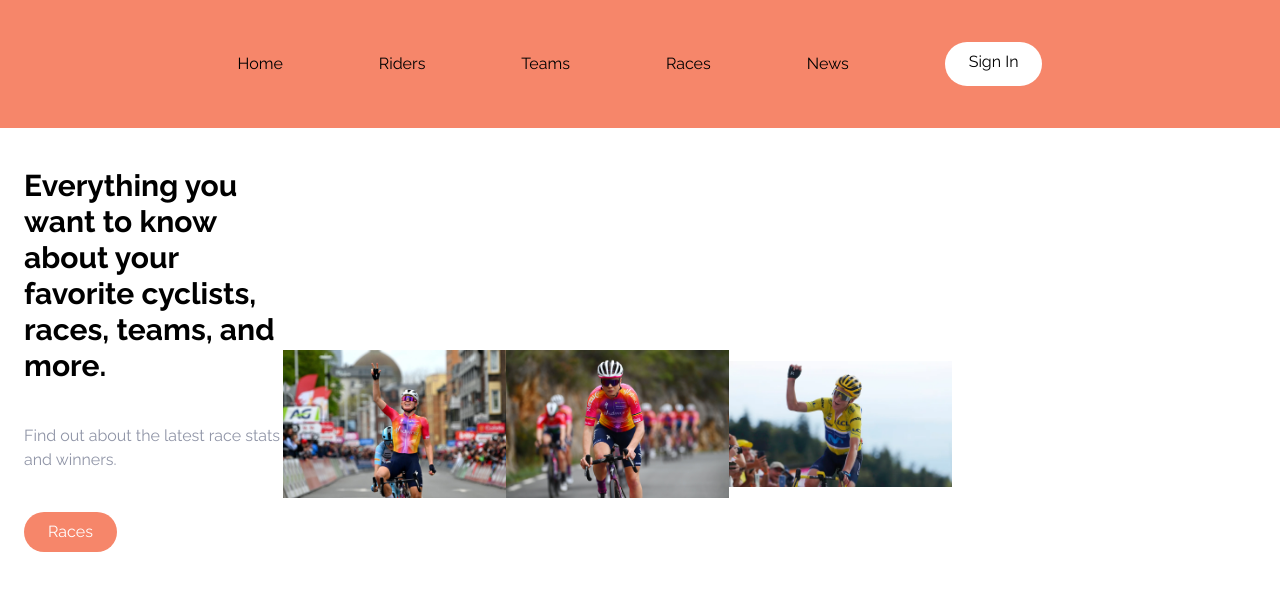
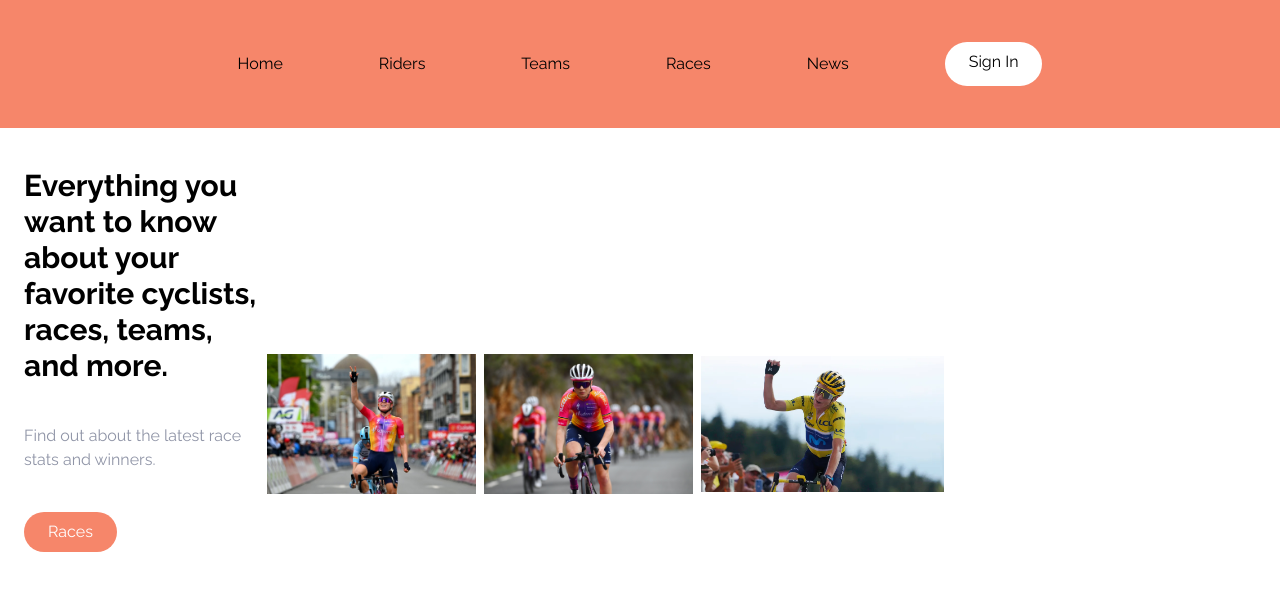
Before and after one commit to kaseyknudsen/Womens-Cycling-App-2, a Next.js app: page / in a window 1280 px wide. Shown: the top 590 px of the page. Built offline with nearby package versions, Linux system fonts and the light colour scheme.

Commit message:
added some tailwind classes to images

```diff
--- a/components/HeroSection.tsx
+++ b/components/HeroSection.tsx
@@ -25,7 +25,7 @@ const HeroSection = () => {
           </div>
         </div>
         {/* images */}
-        <div>
+        <div className="mr-2">
           <Image
             src="/images/Vollering.jpg"
             width={400}
@@ -33,7 +33,7 @@ const HeroSection = () => {
             alt="Demi Vollering"
           />
         </div>
-        <div>
+        <div className="mr-2">
           <Image
             src="/images/Kopecky.jpeg"
             width={400}
@@ -41,7 +41,7 @@ const HeroSection = () => {
             alt="Demi Vollering"
           />
         </div>
-        <div>
+        <div className="md:w-1/2 mr-2">
           <Image
             src="/images/VanVleuten2.jpg"
             width={400}
```
